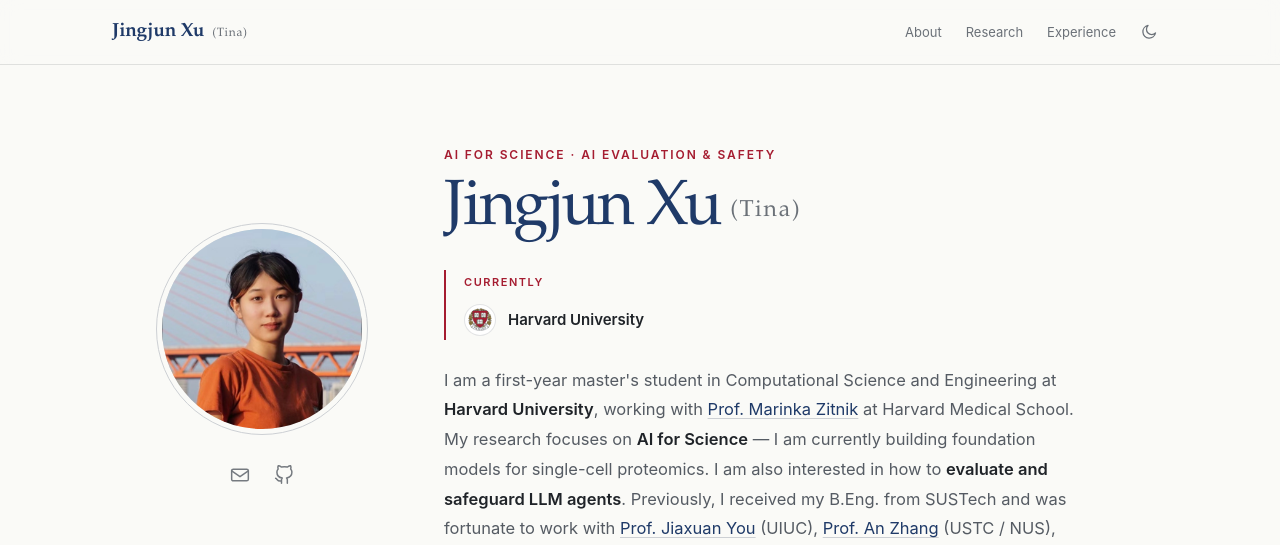
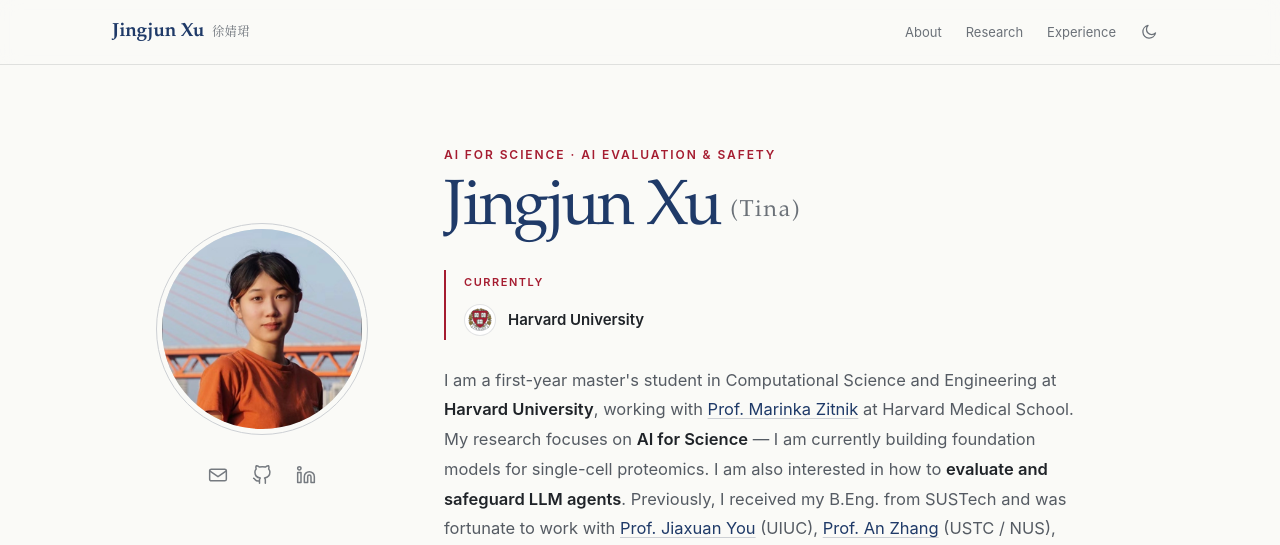
Before and after one commit to JingjunXu/JingjunXu.github.io, a plain HTML site: page index.html in a window 1280 px wide. Shown: the top 545 px of the page. Drawn offline with Linux system fonts and the light colour scheme.

Commit message:
Add LinkedIn link and Chinese name in header
Co-Authored-By: Claude Opus 5.5 <noreply@anthropic.com>

```diff
--- a/index.html
+++ b/index.html
@@ -27,7 +27,7 @@
   <div class="header-inner">
     <a class="wordmark" href="./" aria-label="Jingjun Xu — home">
       <span class="wordmark-name">Jingjun Xu</span>
-      <span class="wordmark-cn">(Tina)</span>
+      <span class="wordmark-cn" lang="zh-Hans">徐婧珺</span>
     </a>
     <div class="header-actions">
       <nav class="primary-nav" id="primary-navigation" aria-label="Primary navigation" data-open="false">
@@ -66,6 +66,9 @@
         </details>
         <a class="social-link" data-label="GitHub" aria-label="GitHub" href="https://github.com/JingjunXu" target="_blank" rel="noreferrer">
           <svg aria-hidden="true" viewBox="0 0 24 24" fill="none" stroke="currentColor" stroke-width="1.8" stroke-linecap="round" stroke-linejoin="round"><path d="M9 19c-5 1.5-5-2.5-7-3m14 6v-3.87a3.37 3.37 0 0 0-.94-2.61c3.14-.35 6.44-1.54 6.44-7A5.44 5.44 0 0 0 20 4.77 5.07 5.07 0 0 0 19.91 1S18.73.65 16 2.48a13.38 13.38 0 0 0-7 0C6.27.65 5.09 1 5.09 1A5.07 5.07 0 0 0 5 4.77a5.44 5.44 0 0 0-1.5 3.78c0 5.42 3.3 6.61 6.44 7A3.37 3.37 0 0 0 9 18.13V22"/></svg>
+        </a>
+        <a class="social-link" data-label="LinkedIn" aria-label="LinkedIn" href="https://www.linkedin.com/in/jingjunxu" target="_blank" rel="noreferrer">
+          <svg aria-hidden="true" viewBox="0 0 24 24" fill="none" stroke="currentColor" stroke-width="1.8" stroke-linecap="round" stroke-linejoin="round"><path d="M16 8a6 6 0 0 1 6 6v7h-4v-7a2 2 0 0 0-2-2 2 2 0 0 0-2 2v7h-4v-7a6 6 0 0 1 6-6z"/><rect x="2" y="9" width="4" height="12"/><circle cx="4" cy="4" r="2"/></svg>
         </a>
       </nav>
     </aside>
```
